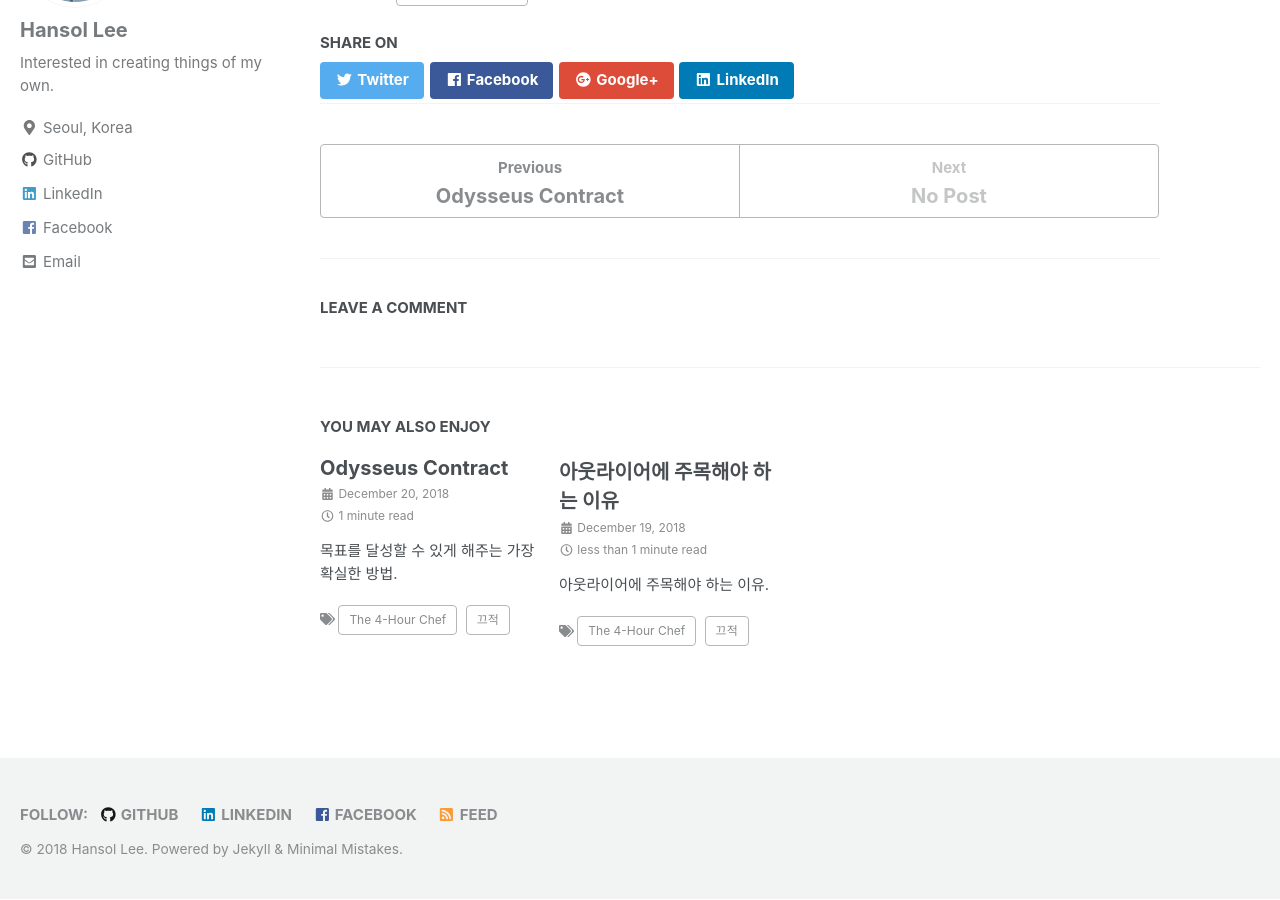
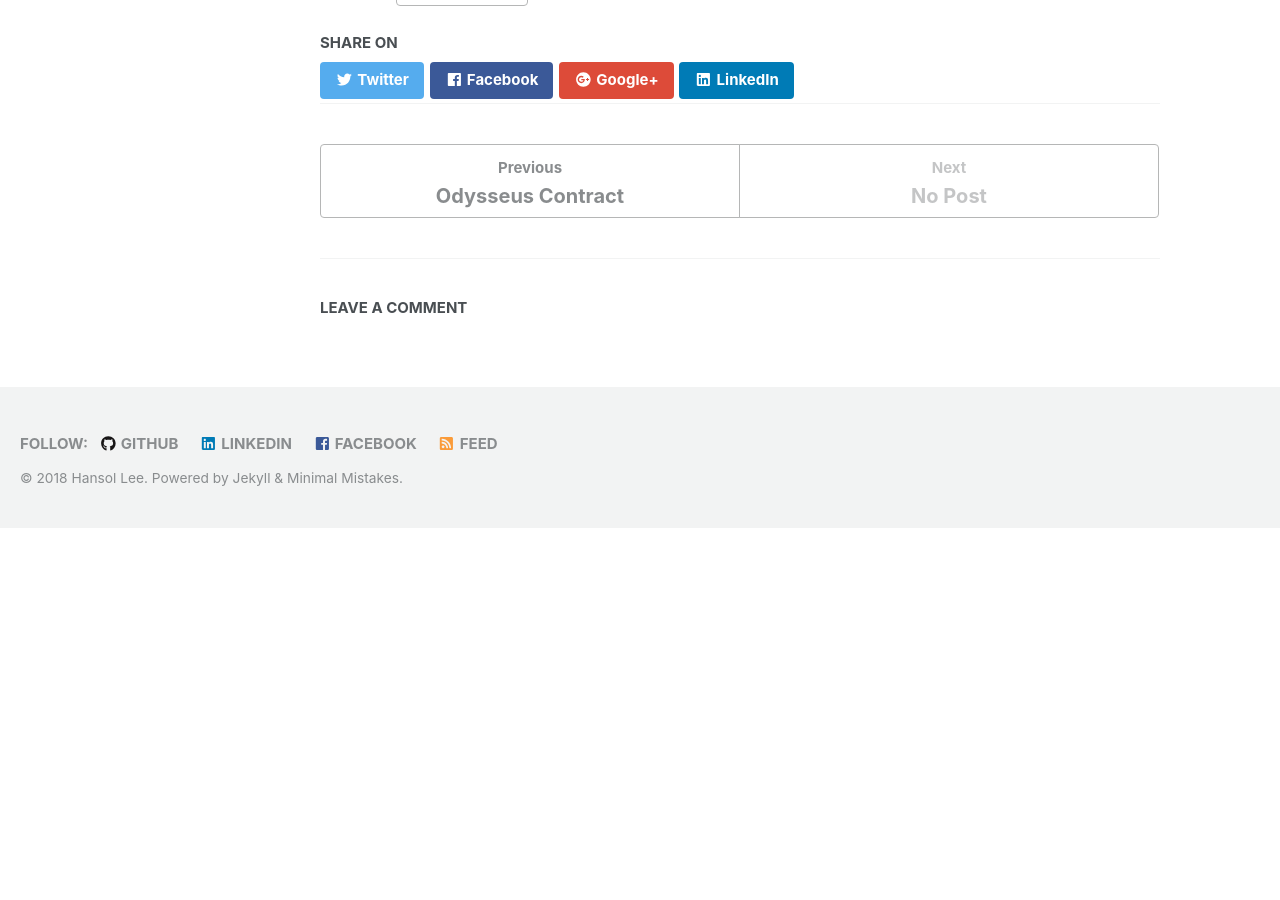
Before and after one commit to giantsol/giantsol.github.io, a Jekyll site: the page built from _posts/2018-12-25-emulator-vs-simulator.md, in a window 1280 px wide and 900 px high, scrolled down 1380 px. Built offline with Jekyll 4.4.1, drawn with Linux system fonts in a browser that asks for light colours; cached includes are drawn as plain includes; nearby versions of some CDN libraries; comment, search, counter and statistics services are not loaded; after the commit the page ends 1909 px from its top, so only the background shows below that; some of the changed text lies outside the part shown.

```diff
--- a/_config.yml
+++ b/_config.yml
@@ -302,7 +302,6 @@ defaults:
       read_time: true
       comments: true
       share: true
-      related: true
 
   # _pages
   - scope:
--- a/_posts/2018-12-25-emulator-vs-simulator.md
+++ b/_posts/2018-12-25-emulator-vs-simulator.md
@@ -1,5 +1,5 @@
 ---
-title: "Emulator vs. Simulator"
+title: "Emulator vs Simulator"
 tags:
   - cs fundamental
 ---
```
